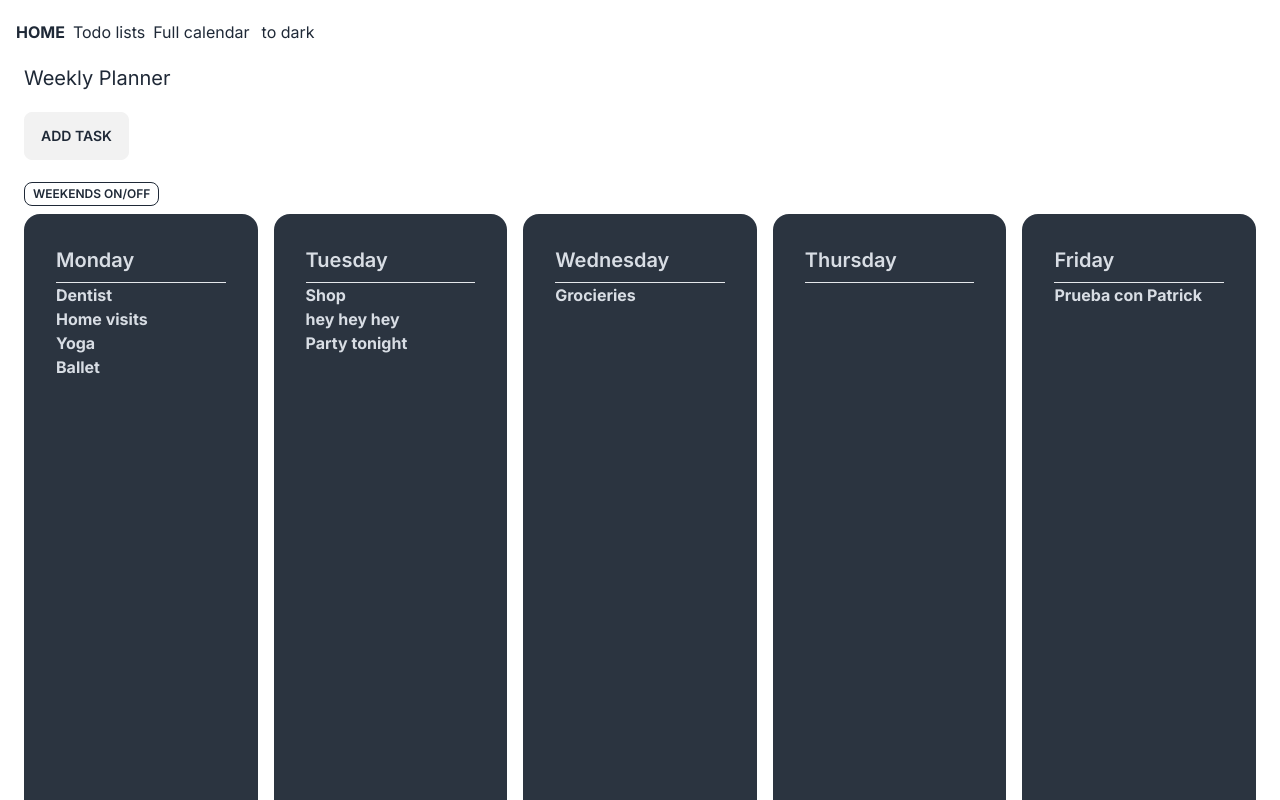
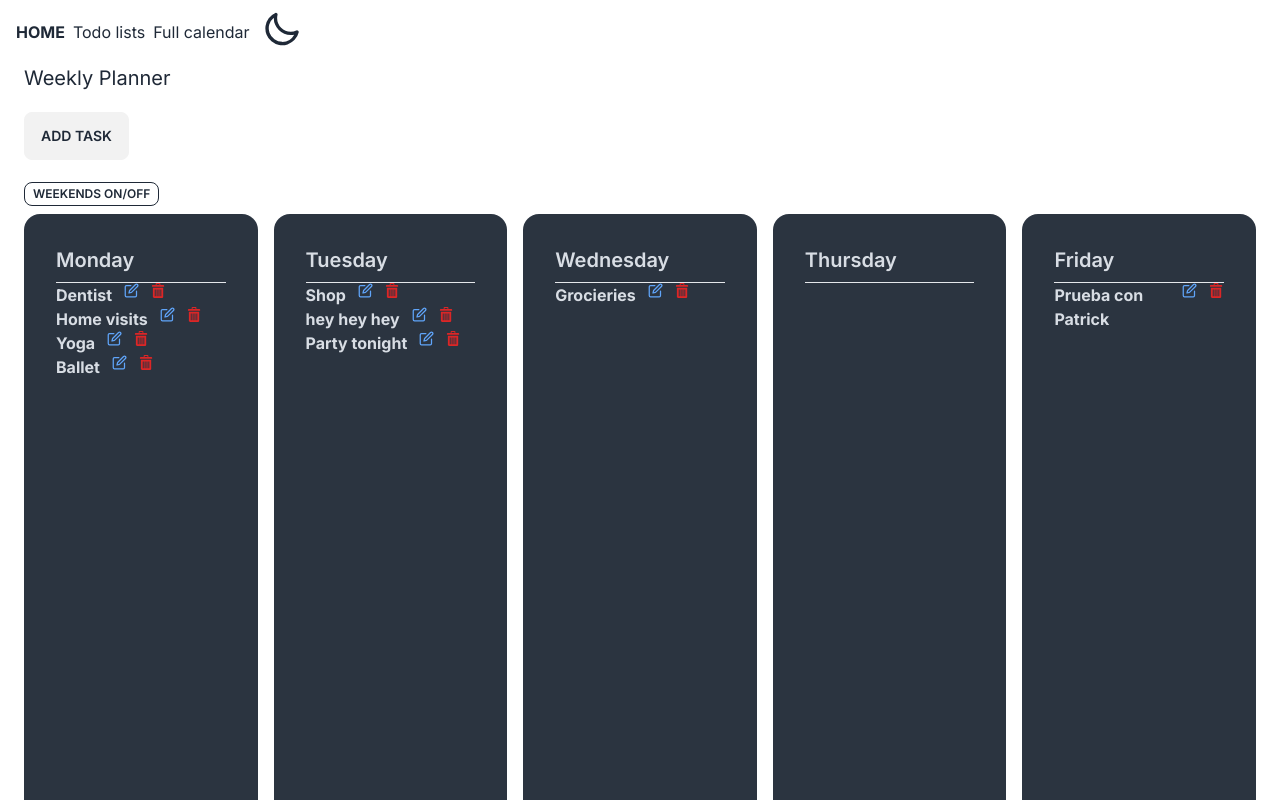
Before and after one commit to BertoPolo/week-plannerTS, a Next.js app: page /home in a window 1280 px wide. Shown: the top 800 px of the page. Built offline with nearby package versions, Linux system fonts and the light colour scheme; data requests are answered from the project's data file.

Commit message:
cleaning

```diff
--- a/api.ts
+++ b/api.ts
@@ -32,19 +32,19 @@
   throw new Error("Posting new data not working properly")
 }
 
-//not yet in use nor ready
+//not yet in use
 export const modifyTask = async (task: ITask): Promise<ITask> => {
   try {
-    const res = await fetch(`${baseURL}tasks`, {
+    const res = await fetch(`${baseURL}tasks/${task.id}`, {
       method: "PUT",
       headers: {
         "Content-Type": "application/json",
       },
-
       body: JSON.stringify(task),
     })
     if (res.ok) {
-      return task // just to take off the error
+      const updatedTask = await res.json()
+      return updatedTask
     }
   } catch (error) {
     console.log(error)
@@ -55,8 +55,8 @@
 //not yet in use nor ready
 export const deleteTask = async (task: ITask): Promise<ITask> => {
   try {
-    const res = await fetch(`${baseURL}tasks`, {
-      method: "PUT",
+    const res = await fetch(`${baseURL}tasks/${task.id}`, {
+      method: "DELETE",
       headers: {
         "Content-Type": "application/json",
       },
@@ -64,7 +64,8 @@
       body: JSON.stringify(task),
     })
     if (res.ok) {
-      return task // just to take off the error
+      const updatedTask = await res.json()
+      return updatedTask
     }
   } catch (error) {
     console.log(error)
--- a/app/ThemeButton.tsx
+++ /dev/null
@@ -1,23 +0,0 @@
-"use client"
-import React, { useState, useEffect } from "react"
-// import { changeTheme } from "./layout"
-
-// function toggleTheme() {
-//   const currentTheme = document.documentElement.getAttribute("data-theme")
-//   const newTheme = currentTheme === "light" ? "dark" : "light"
-//   document.documentElement.setAttribute("data-theme", newTheme)
-// }
-
-const ThemeButton = () => {
-  return (
-    <div>
-      {/* <button className="ml-3" onClick={() => setColor("dark")}> */}
-      {/* <button className="ml-3 cursor-pointer" onClick={() => changeTheme}> */}
-      <button className="ml-3 cursor-pointer" onClick={() => alert("sorry I don't work yet")}>
-        to dark
-      </button>
-    </div>
-  )
-}
-
-export default ThemeButton
--- a/app/layout.tsx
+++ b/app/layout.tsx
@@ -7,12 +7,6 @@
 // import { currentTheme } from "./ThemeButton"
 
 const inter = Inter({ subsets: ["latin"] })
-
-// let currentTheme = "light"
-
-// export const changeTheme = () => {
-//   currentTheme = "dark"
-// }
 
 export const metadata: Metadata = {
   title: "Week Planner",
--- a/components/DayInWeek.tsx
+++ b/components/DayInWeek.tsx
@@ -1,6 +1,8 @@
 "use client"
 import React, { useState } from "react"
 import { ITask, TaskProps } from "@/types"
+import { FiEdit } from "react-icons/fi"
+import { ImBin } from "react-icons/im"
 
 const Day = ({ tasks }: TaskProps) => {
   const [isDescription, setIsDescription] = useState<boolean>(false) //enables description mode
@@ -32,7 +34,7 @@
                         <div key={task.id}>
                           {task.dayOfWeek === weekDay && (
                             <div>
-                              <p>
+                              <p className="flex">
                                 <b
                                   className="cursor-pointer"
                                   onClick={() => {
@@ -41,7 +43,12 @@
                                 >
                                   {task.taskName}
                                 </b>
+                                <span className="flex">
+                                  <FiEdit size={15} className="cursor-pointer text-blue-400 mx-3" />
+                                  <ImBin size={15} className="cursor-pointer text-red-600" />
+                                </span>
                               </p>
+
                               {isDescription && <small>{task.id === selectedTask && task.description}</small>}
                             </div>
                           )}
--- a/components/Navbar.tsx
+++ b/components/Navbar.tsx
@@ -1,6 +1,6 @@
 import Link from "next/link"
 import React from "react"
-import ThemeButton from "@/app/ThemeButton"
+import ThemeButton from "@/components/ThemeButton"
 
 const Navbar = () => {
   return (
@@ -17,19 +17,6 @@
         </Link>
         <ThemeButton />
       </div>
-      <div className="flex-none">
-        {/* <button className="btn btn-square btn-ghost" onClick={() => !wantWekends}>
-          Weekends On/Off
-          <svg xmlns="http://www.w3.org/2000/svg" fill="none" viewBox="0 0 24 24" className="inline-block w-5 h-5 stroke-current">
-            <path
-              strokeLinecap="round"
-              strokeLinejoin="round"
-              strokeWidth="2"
-              d="M5 12h.01M12 12h.01M19 12h.01M6 12a1 1 0 11-2 0 1 1 0 012 0zm7 0a1 1 0 11-2 0 1 1 0 012 0zm7 0a1 1 0 11-2 0 1 1 0 012 0z"
-            ></path>
-          </svg>
-        </button> */}
-      </div>
     </div>
   )
 }
--- /dev/null
+++ b/components/ThemeButton.tsx
@@ -0,0 +1,25 @@
+"use client"
+import React from "react"
+
+const ThemeButton = () => {
+  return (
+    <div className="ml-3">
+      <label className="swap swap-rotate">
+        {/* this hidden checkbox controls the state */}
+        <input type="checkbox" />
+
+        {/* sun icon */}
+        <svg className="swap-on fill-current w-10 h-10" xmlns="http://www.w3.org/2000/svg" viewBox="0 0 24 24">
+          <path d="M5.64,17l-.71.71a1,1,0,0,0,0,1.41,1,1,0,0,0,1.41,0l.71-.71A1,1,0,0,0,5.64,17ZM5,12a1,1,0,0,0-1-1H3a1,1,0,0,0,0,2H4A1,1,0,0,0,5,12Zm7-7a1,1,0,0,0,1-1V3a1,1,0,0,0-2,0V4A1,1,0,0,0,12,5ZM5.64,7.05a1,1,0,0,0,.7.29,1,1,0,0,0,.71-.29,1,1,0,0,0,0-1.41l-.71-.71A1,1,0,0,0,4.93,6.34Zm12,.29a1,1,0,0,0,.7-.29l.71-.71a1,1,0,1,0-1.41-1.41L17,5.64a1,1,0,0,0,0,1.41A1,1,0,0,0,17.66,7.34ZM21,11H20a1,1,0,0,0,0,2h1a1,1,0,0,0,0-2Zm-9,8a1,1,0,0,0-1,1v1a1,1,0,0,0,2,0V20A1,1,0,0,0,12,19ZM18.36,17A1,1,0,0,0,17,18.36l.71.71a1,1,0,0,0,1.41,0,1,1,0,0,0,0-1.41ZM12,6.5A5.5,5.5,0,1,0,17.5,12,5.51,5.51,0,0,0,12,6.5Zm0,9A3.5,3.5,0,1,1,15.5,12,3.5,3.5,0,0,1,12,15.5Z" />
+        </svg>
+
+        {/* moon icon */}
+        <svg className="swap-off fill-current w-10 h-10" xmlns="http://www.w3.org/2000/svg" viewBox="0 0 24 24">
+          <path d="M21.64,13a1,1,0,0,0-1.05-.14,8.05,8.05,0,0,1-3.37.73A8.15,8.15,0,0,1,9.08,5.49a8.59,8.59,0,0,1,.25-2A1,1,0,0,0,8,2.36,10.14,10.14,0,1,0,22,14.05,1,1,0,0,0,21.64,13Zm-9.5,6.69A8.14,8.14,0,0,1,7.08,5.22v.27A10.15,10.15,0,0,0,17.22,15.63a9.79,9.79,0,0,0,2.1-.22A8.11,8.11,0,0,1,12.14,19.73Z" />
+        </svg>
+      </label>
+    </div>
+  )
+}
+
+export default ThemeButton
--- a/data/events.json
+++ b/data/events.json
@@ -110,6 +110,15 @@
       "isDone": false,
       "description": "rockNroll",
       "dayOfWeek": "Tuesday"
+    },
+    {
+      "id": "48ff19dd-966a-4346-b8bc-61f9e82aba52",
+      "taskName": "Work meet",
+      "startTime": "16:02",
+      "endTime": "16:08",
+      "isDone": false,
+      "description": "Presentacion de equipo",
+      "dayOfWeek": "Sunday"
     }
   ]
 }
--- a/package.json
+++ b/package.json
@@ -12,8 +12,10 @@
   "dependencies": {
     "@nextui-org/react": "^2.1.13",
     "next": "13.5.4",
+    "next-themes": "^0.2.1",
     "react": "^18",
-    "react-dom": "^18"
+    "react-dom": "^18",
+    "react-icons": "^4.11.0"
   },
   "devDependencies": {
     "@types/node": "^20",
```
Also changed, not shown: 1 other file (tests, documents, lock files or other folders).
